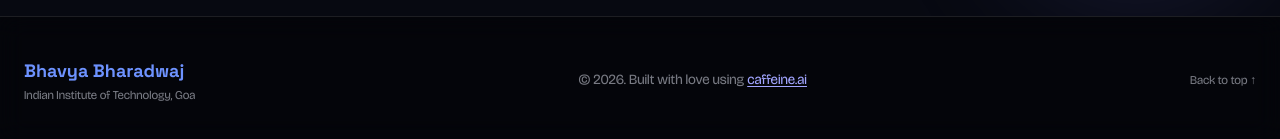
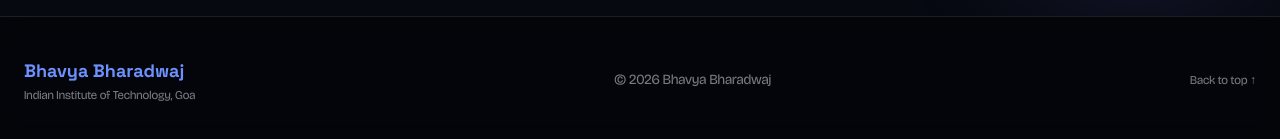
Before and after one commit to no-one-knows-gourav/bhavya-portfolio, a React (Vite) app in the folder src/frontend/: page / in a window 1280 px wide. Shown: the part 5314-5453 px from the top of the page. Built offline with nearby package versions, Linux system fonts and the light colour scheme; what @caffeineai/core-infrastructure would draw is missing.

Commit message:
chore: remove caffeine.ai tag from footer

```diff
--- a/src/frontend/src/components/Layout.tsx
+++ b/src/frontend/src/components/Layout.tsx
@@ -83,9 +83,6 @@ function Header() {
 
 function Footer() {
   const year = new Date().getFullYear();
-  const hostname =
-    typeof window !== "undefined" ? window.location.hostname : "";
-  const caffeineUrl = `https://caffeine.ai?utm_source=caffeine-footer&utm_medium=referral&utm_content=${encodeURIComponent(hostname)}`;
 
   return (
     <footer className="bg-black/40 border-t border-white/10 backdrop-blur-md py-10 px-6">
@@ -99,15 +96,7 @@ function Footer() {
           </p>
         </div>
         <p className="font-body text-sm text-muted-foreground text-center">
-          © {year}. Built with love using{" "}
-          <a
-            href={caffeineUrl}
-            target="_blank"
-            rel="noopener noreferrer"
-            className="text-accent hover:text-primary transition-colors underline underline-offset-2"
-          >
-            caffeine.ai
-          </a>
+          © {year} Bhavya Bharadwaj
         </p>
         <div className="flex items-center gap-4">
           <button
```
